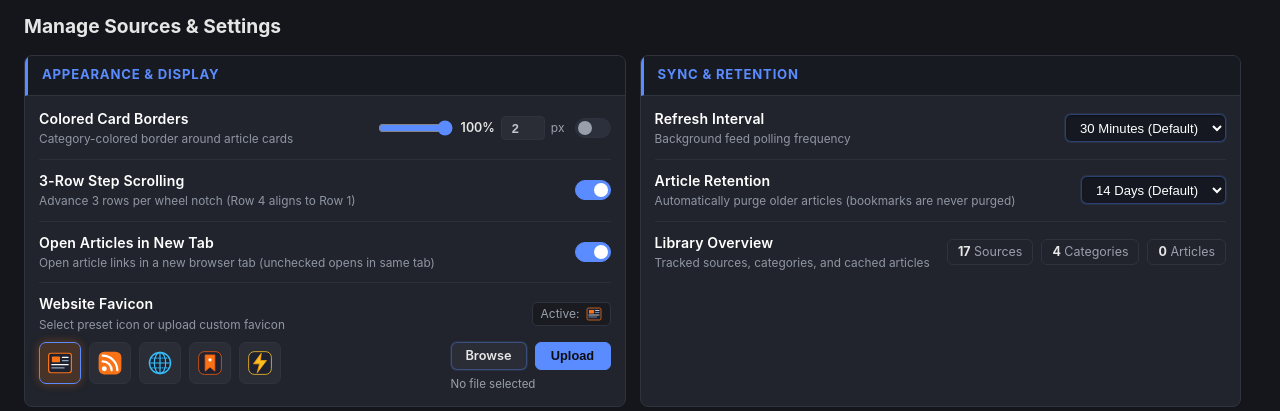
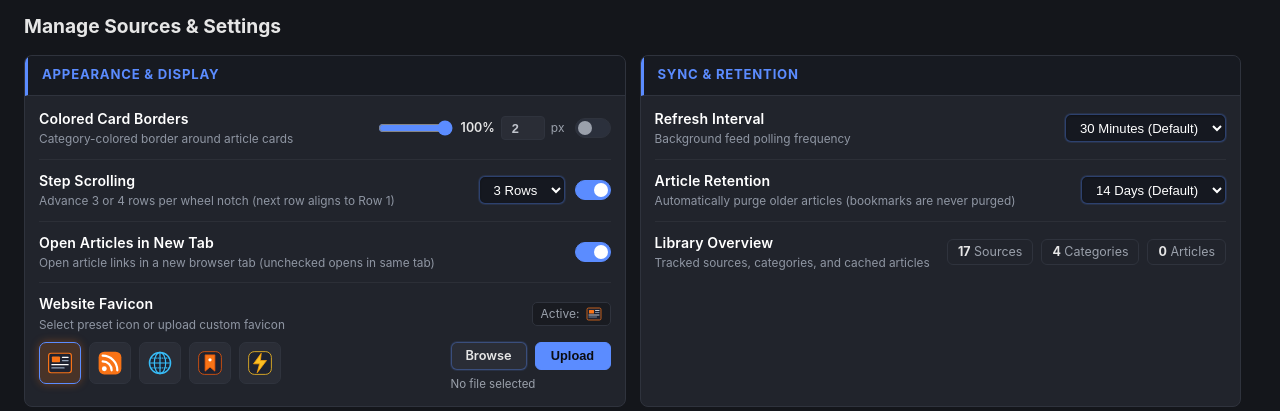
Before and after one commit to PlasmaDrifter/NewsCurator, a FastAPI app: page /feeds in a window 1280 px wide. Shown: the part 38-449 px from the top of the page. Run offline with FastAPI, Linux system fonts and the light colour scheme; data comes from the database, SQL or seed files in the repository; data that the repository does not hold is empty.

Commit message:
Support configurable 3 or 4 step scrolling with toggle and dropdown selector

```diff
--- a/app/app/main.py
+++ b/app/app/main.py
@@ -241,6 +241,7 @@ def init_db():
         conn.execute("INSERT OR IGNORE INTO settings (key, value) VALUES ('favicon', '/static/favicons/newspaper.svg')")
         conn.execute("INSERT OR IGNORE INTO settings (key, value) VALUES ('favicon_version', '1')")
         conn.execute("INSERT OR IGNORE INTO settings (key, value) VALUES ('open_in_new_tab', '1')")
+        conn.execute("INSERT OR IGNORE INTO settings (key, value) VALUES ('step_scroll_rows', '3')")
         conn.execute("""
             CREATE TABLE IF NOT EXISTS categories (
                 name TEXT PRIMARY KEY,
@@ -526,6 +527,7 @@ def index(request: Request, category: str = "all", source: str = "all", q: str =
         border_size = int(get_setting(conn, "border_size", "2"))
         three_row_scroll = get_setting(conn, "three_row_scroll", "1") == "1"
         open_in_new_tab = get_setting(conn, "open_in_new_tab", "1") == "1"
+        step_scroll_rows = int(get_setting(conn, "step_scroll_rows", "3"))
 
     return templates.TemplateResponse("index.html", {
         "request": request,
@@ -543,6 +545,7 @@ def index(request: Request, category: str = "all", source: str = "all", q: str =
         "border_size": border_size,
         "three_row_scroll": three_row_scroll,
         "open_in_new_tab": open_in_new_tab,
+        "step_scroll_rows": step_scroll_rows,
     })
 
 
@@ -672,6 +675,7 @@ def feeds_page(request: Request):
         total_articles = conn.execute("SELECT COUNT(*) AS c FROM articles").fetchone()["c"]
         three_row_scroll = get_setting(conn, "three_row_scroll", "1") == "1"
         open_in_new_tab = get_setting(conn, "open_in_new_tab", "1") == "1"
+        step_scroll_rows = get_setting(conn, "step_scroll_rows", "3")
     return templates.TemplateResponse("feeds.html", {
         "request": request,
         "feeds": feeds,
@@ -688,6 +692,7 @@ def feeds_page(request: Request):
         "total_articles": f"{total_articles:,}",
         "three_row_scroll": three_row_scroll,
         "open_in_new_tab": open_in_new_tab,
+        "step_scroll_rows": step_scroll_rows,
     })
 
 
@@ -798,8 +803,11 @@ def update_interval(refresh_interval: int = Form(...)):
 async def update_scroll(request: Request):
     form = await request.form()
     three_row_scroll = "1" if "three_row_scroll" in form else "0"
+    step_scroll_rows = form.get("step_scroll_rows", "3")
     with closing(get_db()) as conn, conn:
         set_setting(conn, "three_row_scroll", three_row_scroll)
+        if step_scroll_rows in ["3", "4"]:
+            set_setting(conn, "step_scroll_rows", step_scroll_rows)
     return RedirectResponse("/feeds", status_code=303)
 
 
--- a/app/templates/feeds.html
+++ b/app/templates/feeds.html
@@ -35,14 +35,18 @@
           </form>
         </div>
 
-        <!-- 3-Row Step Scrolling -->
+        <!-- Step Scrolling -->
         <div class="setting-item-row">
           <div class="setting-item-info">
-            <div class="setting-item-title">3-Row Step Scrolling</div>
-            <div class="setting-item-desc">Advance 3 rows per wheel notch (Row 4 aligns to Row 1)</div>
+            <div class="setting-item-title">Step Scrolling</div>
+            <div class="setting-item-desc">Advance 3 or 4 rows per wheel notch (next row aligns to Row 1)</div>
           </div>
           <form method="post" action="/settings/update-scroll" class="setting-item-controls">
-            <label class="toggle-switch" title="Toggle 3-row step scrolling">
+            <select name="step_scroll_rows" onchange="this.form.submit()" class="compact-select" title="Rows per wheel notch">
+              <option value="3" {% if step_scroll_rows == "3" %}selected{% endif %}>3 Rows</option>
+              <option value="4" {% if step_scroll_rows == "4" %}selected{% endif %}>4 Rows</option>
+            </select>
+            <label class="toggle-switch" title="Toggle step scrolling">
               <input type="checkbox" name="three_row_scroll" {% if three_row_scroll %}checked{% endif %} onchange="this.form.submit()">
               <span class="toggle-slider"></span>
             </label>
```
Also changed, not shown: app/templates/index.html (+13 -9 lines).
